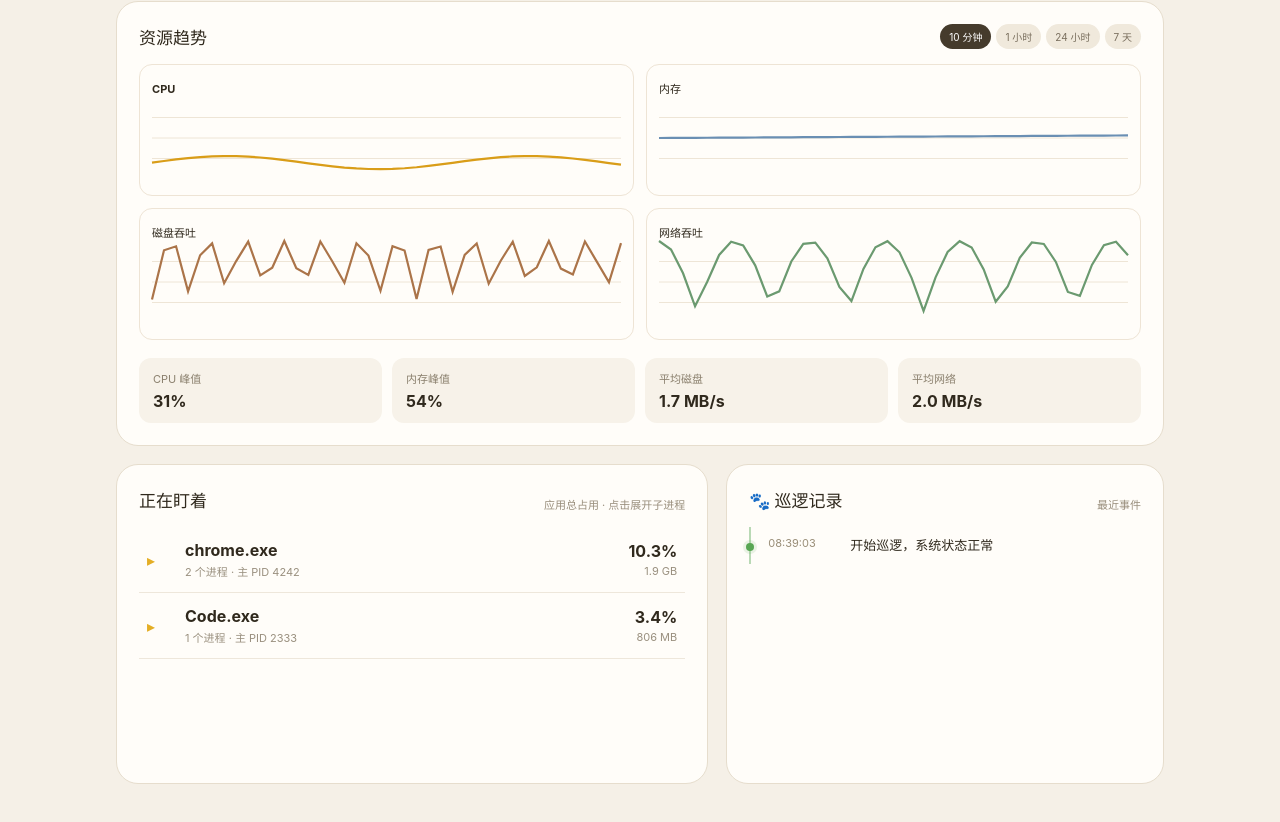
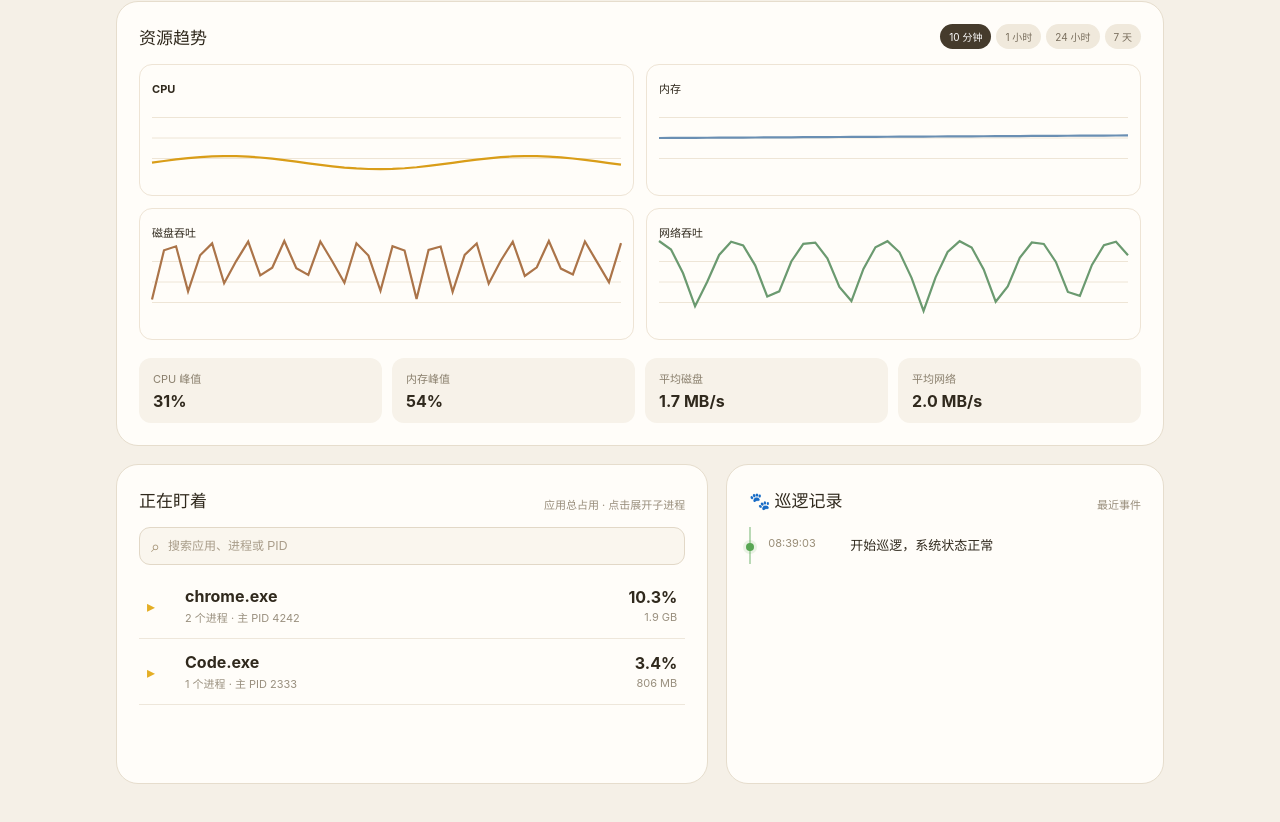
Before and after one commit to fengjutian/DahuangDog, a React (Vite) app: page / in a window 1280 px wide. Shown: the part 688-1510 px from the top of the page. Built offline with nearby package versions, Linux system fonts and the light colour scheme.

Commit message:
Add process search functionality; implement input for filtering applications and processes

```diff
--- a/src/App.tsx
+++ b/src/App.tsx
@@ -79,6 +79,7 @@ export default function App() {
   const [securityTab, setSecurityTab] = useState<"overview" | "programs" | "startup" | "network" | "tasks" | "services">("overview");
   const [hardwareOpen, setHardwareOpen] = useState(false);
   const [hardwareTab, setHardwareTab] = useState<"cpu" | "gpu" | "power" | "disks" | "network" | "apps">("cpu");
+  const [processQuery, setProcessQuery] = useState("");
 
   const refresh = useCallback(async () => {
     try { setStatus(await getCurrentStatus()); }
@@ -211,6 +212,14 @@ export default function App() {
   const usageSince = Date.now() - usagePeriod * 24 * 60 * 60 * 1000;
   const visibleUsage = usage?.filter(record => record.lastSeenAt >= usageSince && record.name.toLowerCase().includes(usageQuery.trim().toLowerCase())) ?? [];
   const visiblePrograms = security?.programs.filter(program => securityFilter === "all" || program.riskLevel === securityFilter) ?? [];
+  const normalizedProcessQuery = processQuery.trim().toLowerCase();
+  const visibleApplications = snap?.applications.filter(application => {
+    if (!normalizedProcessQuery) return true;
+    return application.name.toLowerCase().includes(normalizedProcessQuery)
+      || String(application.rootPid).includes(normalizedProcessQuery)
+      || application.members.some(process => process.name.toLowerCase().includes(normalizedProcessQuery)
+        || String(process.pid).includes(normalizedProcessQuery));
+  }).slice(0, 8) ?? [];
 
   return <main className="shell">
     <header><div className="brand"><span className="dog">🐕</span><div><h1>大黄狗</h1><p>住在 Windows 里的 AI 看门狗</p></div></div><div className="header-actions"><button onClick={() => setHardwareOpen(true)}>🖥️ 硬件</button><button onClick={showUsage} disabled={busy}>⏱ 使用记录</button><button onClick={() => setSettingsOpen(true)}>⚙️ 设置</button><button onClick={scanSecurity} disabled={busy}>🛡️ 看门报告</button><span className="live"><i />{stateLabel[status.dogState]}</span></div></header>
@@ -256,7 +265,8 @@ export default function App() {
 
     <div className="columns">
       <section className="card"><div className="section-title"><h3>正在盯着</h3><span>应用总占用 · 点击展开子进程</span></div>
-        <div className="process-list">{snap?.applications.slice(0, 8).map(app => <div className="app-group" key={`${app.rootPid}-${app.name}`}>
+        <div className="process-search-wrap"><span aria-hidden="true">⌕</span><input className="process-search" value={processQuery} onChange={event => setProcessQuery(event.target.value)} placeholder="搜索应用、进程或 PID" aria-label="搜索应用、进程或 PID" />{processQuery && <button onClick={() => setProcessQuery("")} aria-label="清除进程搜索">×</button>}</div>
+        <div className="process-list">{visibleApplications.map(app => <div className="app-group" key={`${app.rootPid}-${app.name}`}>
           <button className="process application" onClick={() => setExpandedApp(expandedApp === app.rootPid ? null : app.rootPid)}>
             <span className="process-icon">{app.rootProcess.isCritical ? "🛡️" : expandedApp === app.rootPid ? "▾" : "▸"}</span><span className="process-name"><b>{app.name}</b><small>{app.memberCount} 个进程 · 主 PID {app.rootPid}</small></span>
             <span><b>{app.cpuPercent.toFixed(1)}%</b><small>{formatBytes(app.memoryBytes)}</small></span>
@@ -264,7 +274,7 @@ export default function App() {
           {expandedApp === app.rootPid && <div className="child-processes">{app.members.map(process => <button className="process child" key={`${process.pid}-${process.startedAt}`} onClick={() => inspect(process)}>
             <span className="process-icon">└</span><span className="process-name"><b>{process.pid === app.rootPid ? "主进程" : "子进程"}</b><small>PID {process.pid}{process.parentPid ? ` · 父 PID ${process.parentPid}` : ""} · {process.threadCount ?? 0} 线程</small></span><span><b>{process.cpuPercent.toFixed(1)}%</b><small>{formatBytes(process.memoryBytes)}</small></span>
           </button>)}</div>}
-        </div>)}{!snap?.applications.length && <p className="empty">还没有采集到应用数据。</p>}</div>
+        </div>)}{!visibleApplications.length && <p className="empty">{normalizedProcessQuery ? "没有找到匹配的应用或进程。" : "还没有采集到应用数据。"}</p>}</div>
       </section>
 
       <section className="card"><div className="section-title"><h3>🐾 巡逻记录</h3><span>最近事件</span></div>
--- a/src/styles.css
+++ b/src/styles.css
@@ -28,6 +28,7 @@ header { display: flex; justify-content: space-between; align-items: center; mar
 .daily-usage { margin: 14px 0; padding: 12px 14px; border-radius: 12px; background: #faf5eb; }.daily-usage h4 { margin: 0 0 10px; font-size: 12px; }.daily-usage > div { display: flex; justify-content: center; align-items: end; gap: 12px; height: 120px; }.daily-usage span { display: grid; grid-template-rows: 1fr auto auto; align-items: end; gap: 3px; width: clamp(38px, 10%, 72px); height: 100%; flex: 0 1 72px; color: #887d6c; text-align: center; }.daily-usage i { width: 100%; min-height: 5px; border-radius: 5px 5px 2px 2px; background: #d7a82f; }.daily-usage small, .daily-usage b { font-size: 9px; white-space: nowrap; }
 .columns { display: grid; grid-template-columns: 1.15fr .85fr; gap: 18px; }.card { min-height: 320px; padding: 22px; border: 1px solid #e6ddcd; border-radius: 22px; background: #fffdf9; }.section-title { display: flex; justify-content: space-between; align-items: end; margin-bottom: 15px; }.section-title h3 { margin: 0; font-size: 17px; }.section-title span { color: #998e7c; font-size: 11px; }
 .process-list { display: flex; flex-direction: column; }.process { display: grid; grid-template-columns: 28px 1fr auto; align-items: center; gap: 10px; width: 100%; padding: 12px 8px; border: 0; border-bottom: 1px solid #eee7db; background: transparent; color: inherit; text-align: left; cursor: pointer; }.process:hover { background: #fff5d9; border-radius: 11px; }.process-icon { color: #e4ae25; }.process-name, .process > span:last-child { display: flex; flex-direction: column; gap: 3px; }.process > span:last-child { text-align: right; }.process small { color: #9a907f; font-size: 11px; }
+.process-search-wrap { display: grid; grid-template-columns: auto minmax(0, 1fr) auto; align-items: center; gap: 8px; margin-bottom: 8px; padding: 8px 11px; border: 1px solid #e2d8c7; border-radius: 11px; background: #faf6ee; color: #a18f70; }.process-search { min-width: 0; padding: 0; border: 0; outline: 0; background: transparent; color: #40372a; font-size: 12px; }.process-search::placeholder { color: #a89c89; }.process-search-wrap:focus-within { border-color: #c99d31; box-shadow: 0 0 0 3px #c99d3118; }.process-search-wrap button { width: 22px; height: 22px; padding: 0; border: 0; border-radius: 50%; background: #e9e0d1; color: #796d5b; line-height: 1; cursor: pointer; }
 .app-group { border-bottom: 1px solid #eee7db; }.app-group .process { border-bottom: 0; }.process.application { padding-top: 13px; padding-bottom: 13px; }.child-processes { margin: 0 4px 8px 20px; border-left: 2px solid #ead9a8; background: #fbf8f1; }.process.child { padding: 9px 8px; }.process.child b { font-size: 12px; font-weight: 600; }.process.child .process-icon { color: #ad9b74; }
 .timeline { list-style: none; margin: 0; padding: 0; }.timeline li { position: relative; display: grid; grid-template-columns: 70px 1fr; gap: 12px; padding: 9px 0 9px 17px; border-left: 2px solid #ead28e; }.timeline li::before { content: ""; position: absolute; left: -5px; top: 16px; width: 8px; height: 8px; border-radius: 50%; background: #dcae35; }.timeline time { color: #9a8e78; font-size: 11px; }.timeline span { font-size: 13px; line-height: 1.45; }.empty { color: #998e7c; }
 .timeline li.timeline-patrol { border-left-color: #b9d9b5; }.timeline li.timeline-patrol::before { background: #58a653; box-shadow: 0 0 0 3px #58a65320; }
```
